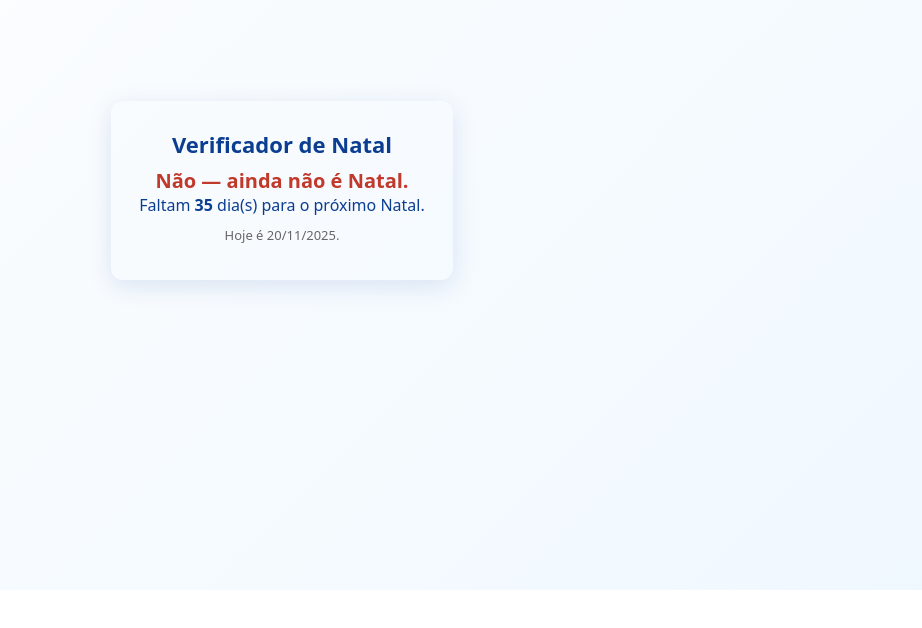
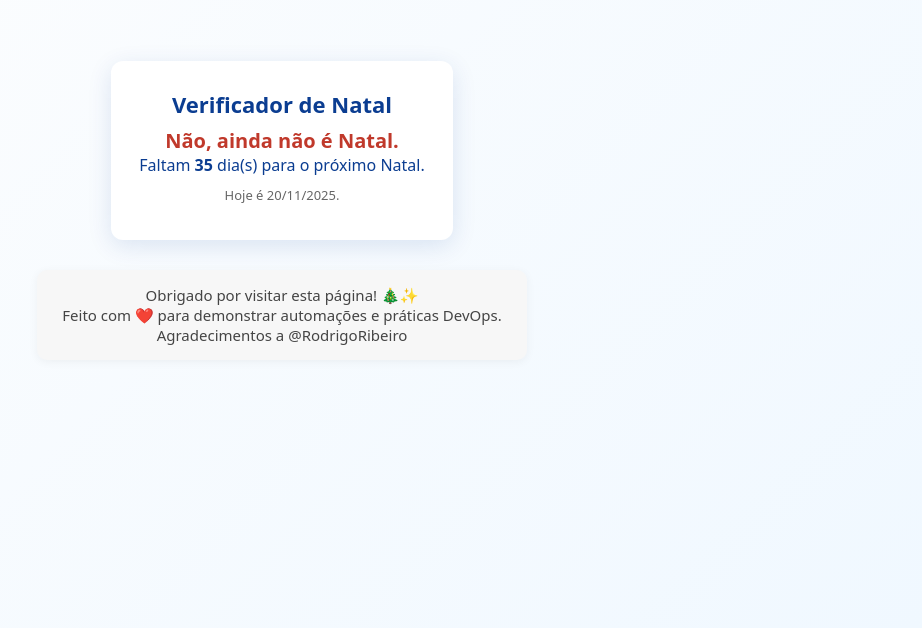
Before and after one commit to cschoola/mkz-DevOpsDataOps, a plain HTML site: page site/index.html in a window 1280 px wide. Shown: the part 210-838 px from the top of the page, without its empty margins (358-1280 px from the left). Before the commit the page ends 800 px from the top, so only its background shows below. Drawn offline with Linux system fonts and the light colour scheme.

Commit message:
Ajuste Natal

```diff
--- a/site/index.html
+++ b/site/index.html
@@ -8,12 +8,14 @@
     body {
       font-family: system-ui, -apple-system, "Segoe UI", Roboto, "Helvetica Neue", Arial;
       display: flex;
+      flex-direction: column;
       align-items: center;
       justify-content: center;
       min-height: 100vh;
       margin: 0;
       background: linear-gradient(135deg, #fefefe 0%, #f0f8ff 100%);
       color: #0b3d91;
+      padding: 20px;
     }
     .card {
       text-align: center;
@@ -21,55 +23,76 @@
       border-radius: 12px;
       box-shadow: 0 6px 24px rgba(11,61,145,0.12);
       max-width: 460px;
+      background: #ffffff;
     }
     h1 { margin: 0 0 8px; font-size: 22px; }
     p { margin: 8px 0; font-size: 16px; }
     .yes { color: #0a8f4a; font-weight: 700; font-size: 20px; }
     .no  { color: #c0392b; font-weight: 700; font-size: 20px; }
     .small { color: #666; font-size: 13px; margin-top: 10px; }
+
+    footer {
+      margin-top: 30px;
+      padding: 15px;
+      font-size: 15px;
+      text-align: center;
+      color: #444;
+      background: #f7f7f7;
+      border-radius: 10px;
+      box-shadow: 0 2px 10px rgba(0,0,0,0.05);
+      max-width: 460px;
+    }
   </style>
 </head>
 <body>
+
   <div class="card" role="main" aria-labelledby="title">
     <h1 id="title">Verificador de Natal</h1>
     <p id="message">Calculando...</p>
     <p class="small" id="today"></p>
   </div>
 
+  <footer>
+    Obrigado por visitar esta página! 🎄✨<br>
+    Feito com ❤️ para demonstrar automações e práticas DevOps.
+    Agradecimentos a @RodrigoRibeiro
+  </footer>
+
   <script>
     (function () {
-      const now = new Date(); // usa a data local do navegador
-      const month = now.getMonth(); // 0 = janeiro, 11 = dezembro
-      const day = now.getDate();    // 1..31
+      const now = new Date();
+      const month = now.getMonth();
+      const day = now.getDate();
 
       const messageEl = document.getElementById('message');
       const todayEl = document.getElementById('today');
 
-      // Exibir data atual formatada (dd/mm/yyyy)
       const dd = String(day).padStart(2, '0');
       const mm = String(month + 1).padStart(2, '0');
       const yyyy = now.getFullYear();
       todayEl.textContent = `Hoje é ${dd}/${mm}/${yyyy}.`;
 
-      // Verifica se é 25 de dezembro
       if (month === 11 && day === 25) {
         messageEl.innerHTML = '<span class="yes">Sim — Feliz Natal! 🎄</span>';
       } else {
-        // mostrar quantos dias faltam para o próximo 25 de dezembro
         const currentYear = now.getFullYear();
-        const christmasThisYear = new Date(currentYear, 11, 25); // dezembro = 11
+        const christmasThisYear = new Date(currentYear, 11, 25);
         let target = christmasThisYear;
+
         if (now > christmasThisYear) {
-          // já passou neste ano — apontar para o próximo ano
           target = new Date(currentYear + 1, 11, 25);
         }
-        // calcular diferença em dias (normalizando horas)
+
         const msPerDay = 24 * 60 * 60 * 1000;
-        const diffDays = Math.ceil((target.setHours(0,0,0,0) - new Date(now.getFullYear(), now.getMonth(), now.getDate()).getTime()) / msPerDay);
+        const diffDays = Math.ceil(
+          (target.setHours(0,0,0,0) - new Date(now.getFullYear(), now.getMonth(), now.getDate()).getTime())
+          / msPerDay
+        );
 
-        messageEl.innerHTML = `<span class="no">Não — ainda não é Natal.</span><br>Faltam <strong>${diffDays}</strong> dia(s) para o próximo Natal.`;
+        messageEl.innerHTML = `<span class="no">Não, ainda não é Natal.</span><br>Faltam <strong>${diffDays}</strong> dia(s) para o próximo Natal.`;
       }
     })();
   </script>
+
 </body>
 </html>
```
